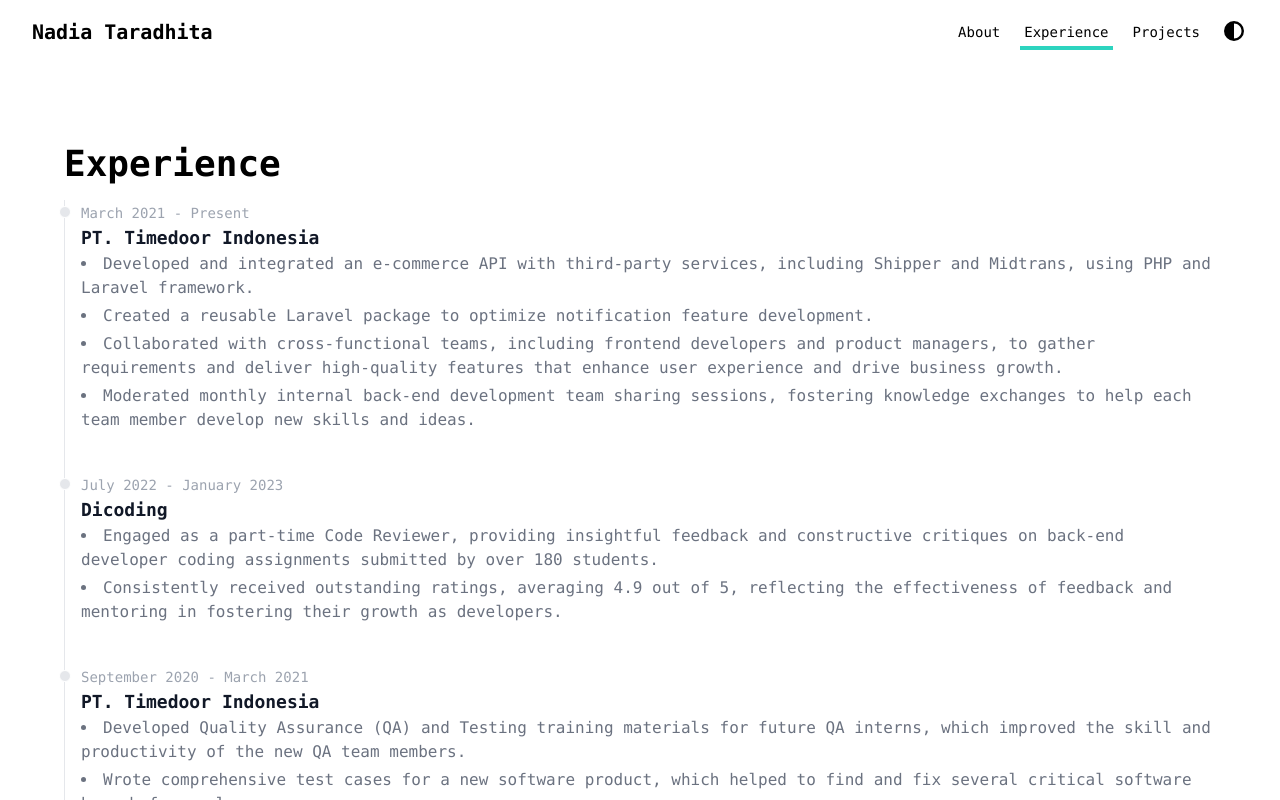
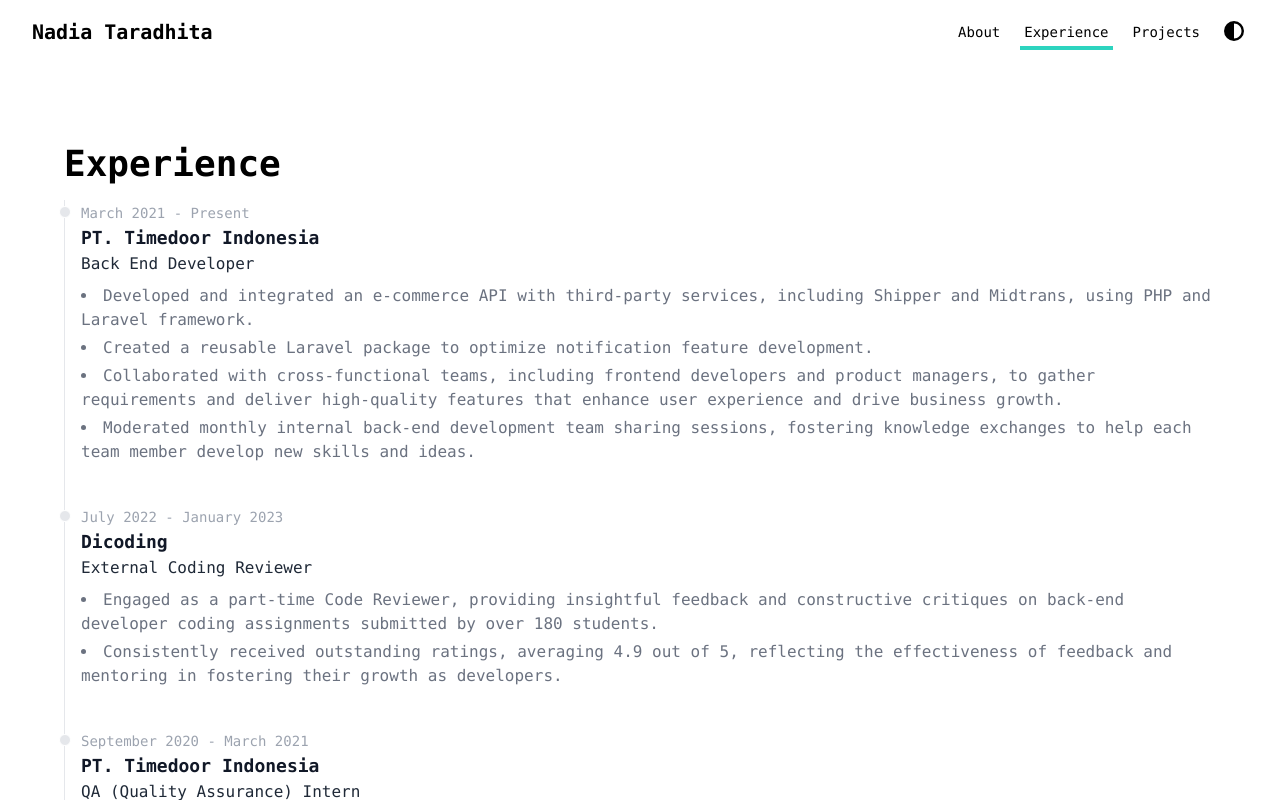
Before and after one commit to taradhita/portfolio-site, a Next.js app: page /experience in a window 1280 px wide. Shown: the top 800 px of the page. Built offline with nearby package versions, Linux system fonts and the light colour scheme.

Commit message:
add download resume button

```diff
--- a/src/components/Button/index.js
+++ b/src/components/Button/index.js
@@ -1,6 +1,6 @@
-const Button = ({type = 'button', text}) => {
+const Button = ({type = 'button', text, onClick}) => {
   return (
-    <button type={type} className="btn border-4 border-black dark:border-gray-300 px-3 py-3 transition-colors ease-out hover:bg-teal-400 duration-500 text-gray-700 dark:text-gray-300 dark:hover:text-gray-700  font-mono text-sm font-semibold shadow-[5px_5px_0px_0px_rgba(0,0,0)] dark:shadow-[5px_5px_0px_0px_rgba(209,213,219)]">
+    <button type={type} onClick={onClick} className="btn border-4 border-black dark:border-gray-300 px-3 py-3 transition-colors ease-out hover:bg-teal-400 duration-500 text-gray-700 dark:text-gray-300 dark:hover:text-gray-700  font-mono text-sm font-semibold shadow-[5px_5px_0px_0px_rgba(0,0,0)] dark:shadow-[5px_5px_0px_0px_rgba(209,213,219)]">
       {text}
     </button>
   )
--- a/src/components/ExperiencePage/index.js
+++ b/src/components/ExperiencePage/index.js
@@ -1,5 +1,10 @@
 import Button from "../Button";
 import experiences from "../../data/experiences.json"
+
+const redirectClick = () => {
+  const externalURL = 'https://drive.google.com/file/d/1Z-tFAbP_HO4aM3qd9ghW7m1LE0GfV4YJ/view?usp=drive_link'
+  window.open(externalURL, '_blank')
+}
 
 const ExperiencePage  = () => {
   return (
@@ -13,20 +18,20 @@
                 <div className="absolute w-3 h-3 bg-gray-200 rounded-full mt-1.5 -left-1.5 border border-white dark:border-gray-900 dark:bg-gray-700"></div>
                 <time className="mb-1 text-sm font-normal font-mono leading-none text-gray-400 dark:text-gray-500">{experience.duration}</time>
                 <h3 className="text-lg font-semibold font-mono text-gray-900 dark:text-white">{experience.company}</h3>
-                <ul className="space-y-1 text-gray-500 list-disc list-inside dark:text-gray-400 font-mono">
+                <h5 className="font-mono text-ml text-gray-800 dark:text-gray-200">{experience.title}</h5>
+                <ul className="space-y-1 mt-2 text-gray-500 list-disc list-inside dark:text-gray-400 font-mono">
                   {experience.description.map((description, index) => {
                     return(
                       <li key={index}>{description}</li>
                     )
                   })}
                 </ul>
-                {/* <p className="mb-4 text-base font-normal font-mono text-gray-500 dark:text-gray-400">{experience.description}</p> */}
               </li>
             )
           })}
         </ol>
         <div className="flex justify-center">
-          <Button text="Download resume" />
+          <Button text="Download resume" onClick={redirectClick}/>
         </div>
       </div>
     </section>
```
